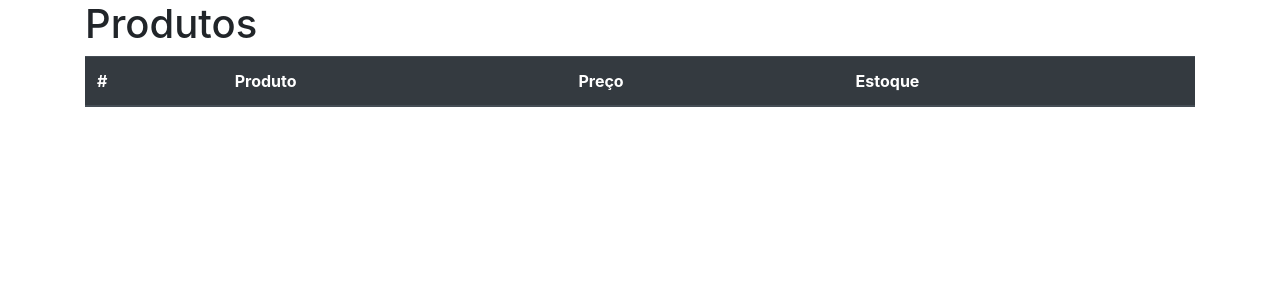
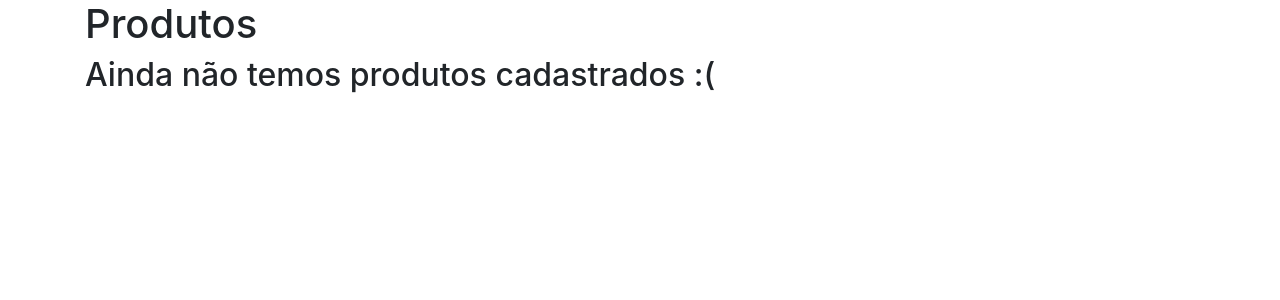
Before and after one commit to wernenveiga/Django2, a Django app: page / in a window 1280 px wide. Shown: the top 300 px of the page. Run offline with Django 3.2, Linux system fonts and the light colour scheme; data that the repository does not hold is empty; some libraries are stand-ins or nearby versions.

Commit message:
Melhorando tela index

```diff
--- a/core/templates/index.html
+++ b/core/templates/index.html
@@ -11,6 +11,7 @@
 <body>
     <div class="container">
         <h1>Produtos</h1>
+        {% if produtos %}
         <table class="table table-dark">
             <thead>
                 <tr>
@@ -46,6 +47,9 @@
                 {% endfor %}
             </tbody>
         </table>
+        {% else %}
+            <h2>Ainda não temos produtos cadastrados :(</h2>
+        {% endif %}
     </div>
 
 {% bootstrap_javascript jquery='full' %}
```
